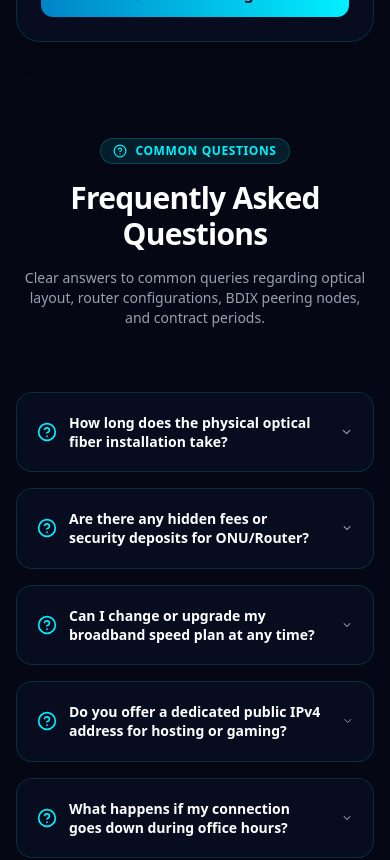
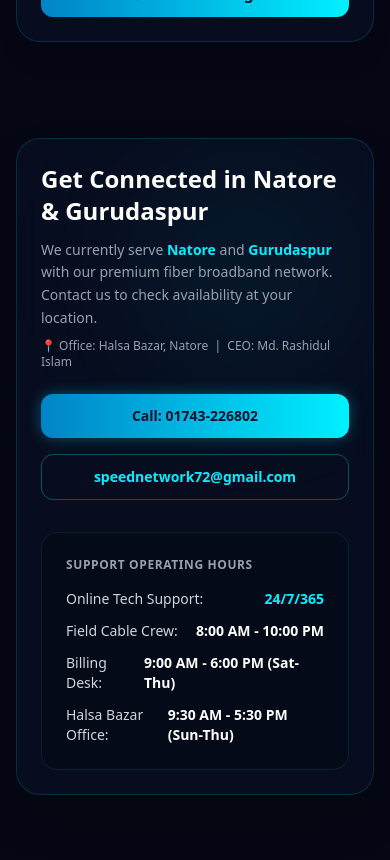
Before and after one commit to ashraful6400-dotcom/Speed-Network, a Next.js app: page / in a window 390 px wide. Shown: the part 9740-10600 px from the top of the page. Built offline with nearby package versions, Linux system fonts and the light colour scheme.

Commit message:
remove faq section

```diff
--- a/next.config.ts
+++ b/next.config.ts
@@ -1,6 +1,7 @@
 import type { NextConfig } from "next";
 
 const nextConfig: NextConfig = {
+  output: 'export',
   images: {
     unoptimized: true,
   },
--- a/src/app/page.tsx
+++ b/src/app/page.tsx
@@ -7,7 +7,6 @@ import PackageGrid, { Package } from '../components/PackageGrid';
 import InteractiveMap from '../components/InteractiveMap';
 import NewConnectionForm from '../components/NewConnectionForm';
 import BillingPortal from '../components/BillingPortal';
-import FAQSection from '../components/FAQSection';
 import ContactSection from '../components/ContactSection';
 import FloatingActions from '../components/FloatingActions';
 import Footer from '../components/Footer';
@@ -41,7 +40,7 @@ export default function Home() {
 
   // Intersection Observer for scroll highlighting in Navbar
   useEffect(() => {
-    const sections = ['home', 'packages', 'coverage', 'new-connection', 'payment', 'support', 'faq', 'contact'];
+    const sections = ['home', 'packages', 'coverage', 'new-connection', 'payment', 'support', 'contact'];
 
     const observerOptions = {
       root: null,
@@ -160,23 +159,6 @@ export default function Home() {
           <ContactSection />
         </section>
 
-        {/* Section 8: FAQ */}
-        <section id="faq" className="max-w-7xl mx-auto px-4 sm:px-6 lg:px-8 scroll-mt-20">
-          <div className="text-center max-w-3xl mx-auto mb-16 space-y-4">
-            <div className="inline-flex items-center space-x-2 px-3 py-1 rounded-full bg-brand-cyan/10 border border-brand-cyan/20 text-xs font-bold text-brand-cyan uppercase tracking-wider">
-              <HelpCircle className="w-3.5 h-3.5" />
-              <span>Common Questions</span>
-            </div>
-            <h2 className="text-3xl md:text-5xl font-black text-brand-text-light dark:text-white tracking-tight">
-              Frequently Asked Questions
-            </h2>
-            <p className="text-sm md:text-base text-gray-500 dark:text-gray-400">
-              Clear answers to common queries regarding optical layout, router configurations, BDIX peering nodes, and contract periods.
-            </p>
-          </div>
-          <FAQSection />
-        </section>
-
         {/* Section 9: Contact */}
         <section id="contact" className="max-w-7xl mx-auto px-4 sm:px-6 lg:px-8 scroll-mt-20">
           <div className="glass-panel p-6 md:p-10 rounded-3xl border border-brand-cyan/20 dark:border-brand-cyan/10 overflow-hidden relative shadow-2xl">
--- a/src/components/FAQSection.tsx
+++ /dev/null
@@ -1,85 +0,0 @@
-'use client';
-
-import React, { useState } from 'react';
-import { motion, AnimatePresence } from 'framer-motion';
-import { ChevronDown, HelpCircle } from 'lucide-react';
-
-interface FAQItem {
-  question: string;
-  answer: string;
-}
-
-const faqs: FAQItem[] = [
-  {
-    question: 'How long does the physical optical fiber installation take?',
-    answer: 'Once you submit your application form, our regional coordinate surveyor will call you within 4 hours. Once your location is validated, our technical team installs the physical overhead fiber drop cable, hooks up the ONU (Optical Network Unit), and configures your dual-band Router. The entire process takes under 24 hours.'
-  },
-  {
-    question: 'Are there any hidden fees or security deposits for ONU/Router?',
-    answer: 'No, SpeedNetworkBD does not charge any hidden fees. Router and ONU rental is absolutely free with our annual/bi-annual subscriptions. For monthly subscribers, a one-time connection fee of ৳1000 applies, which includes all cable layouts, fiber splicing, ONU device, and optical patch cords.'
-  },
-  {
-    question: 'Can I change or upgrade my broadband speed plan at any time?',
-    answer: 'Absolutely. You can request a package upgrade or downgrade at any time by calling our customer care or using our WhatsApp support line. Plan changes are processed instantly and your billing cycle is dynamically prorated on your next invoice.'
-  },
-  {
-    question: 'Do you offer a dedicated public IPv4 address for hosting or gaming?',
-    answer: 'Yes, we do! Our "Turbo Connect" (100 Mbps) plan and above include a free static public IPv4 address. For packages below 100 Mbps, a dedicated public IP can be allocated for a small surcharge of ৳150/month.'
-  },
-  {
-    question: 'What happens if my connection goes down during office hours?',
-    answer: 'Our network backbone has triple fiber path redundancy. However, if a local physical fiber cut occurs (due to storms or road works), our automated monitoring system alerts our local field crew immediately. We guarantee a maximum Resolution Time (SLA) of 2 hours for overhead cable repairs.'
-  }
-];
-
-export default function FAQSection() {
-  const [activeIndex, setActiveIndex] = useState<number | null>(null);
-
-  const toggleFAQ = (index: number) => {
-    setActiveIndex(activeIndex === index ? null : index);
-  };
-
-  return (
-    <div className="max-w-3xl mx-auto space-y-4">
-      {faqs.map((faq, index) => {
-        const isOpen = activeIndex === index;
-        return (
-          <div
-            key={index}
-            className="rounded-2xl glass-panel border border-brand-cyan/10 overflow-hidden transition-all duration-300"
-          >
-            <button
-              onClick={() => toggleFAQ(index)}
-              className="w-full flex items-center justify-between p-5 text-left text-brand-text-light dark:text-white font-bold hover:bg-brand-cyan/5 transition-colors cursor-pointer focus:outline-none"
-            >
-              <div className="flex items-center space-x-3 pr-4">
-                <HelpCircle className="w-5 h-5 text-brand-cyan flex-shrink-0" />
-                <span className="text-sm md:text-base leading-snug">{faq.question}</span>
-              </div>
-              <ChevronDown
-                className={`w-5 h-5 text-gray-400 transition-transform duration-300 ${
-                  isOpen ? 'transform rotate-180 text-brand-cyan' : ''
-                }`}
-              />
-            </button>
-
-            <AnimatePresence initial={false}>
-              {isOpen && (
-                <motion.div
-                  initial={{ height: 0, opacity: 0 }}
-                  animate={{ height: 'auto', opacity: 1 }}
-                  exit={{ height: 0, opacity: 0 }}
-                  transition={{ duration: 0.25, ease: 'easeInOut' }}
-                >
-                  <div className="p-5 pt-0 border-t border-brand-cyan/5 text-sm text-gray-500 dark:text-gray-400 leading-relaxed bg-brand-cyan/2 dark:bg-brand-dark/10">
-                    {faq.answer}
-                  </div>
-                </motion.div>
-              )}
-            </AnimatePresence>
-          </div>
-        );
-      })}
-    </div>
-  );
-}
--- a/src/components/Navbar.tsx
+++ b/src/components/Navbar.tsx
@@ -33,7 +33,6 @@ export default function Navbar({ onOpenSpeedTest, activeSection }: NavbarProps)
     { name: 'New Connection', href: '#new-connection' },
     { name: 'Payment', href: '#payment' },
     { name: 'Support', href: '#support' },
-    { name: 'FAQ', href: '#faq' },
     { name: 'Contact', href: '#contact' },
   ];
 
```
